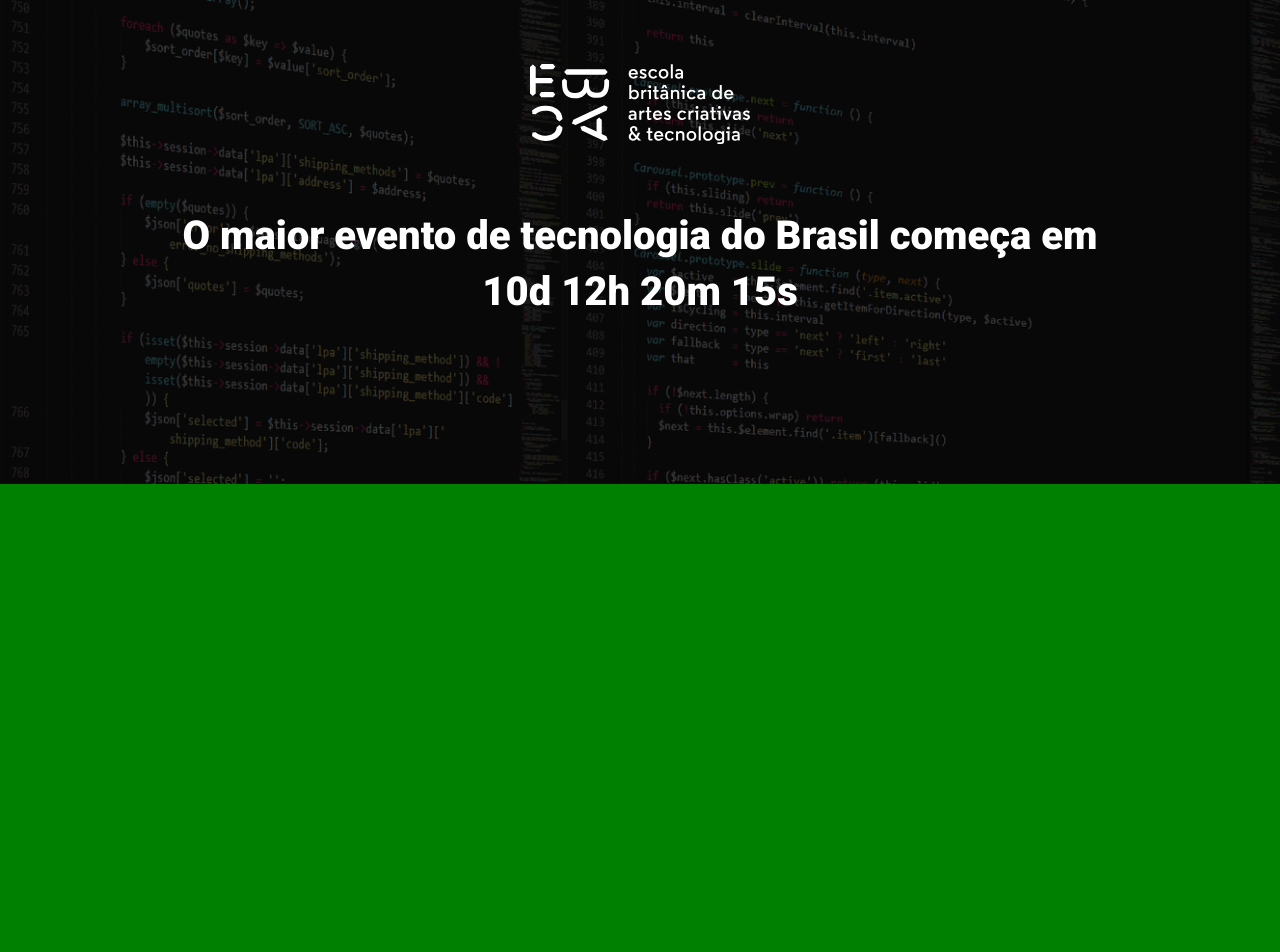
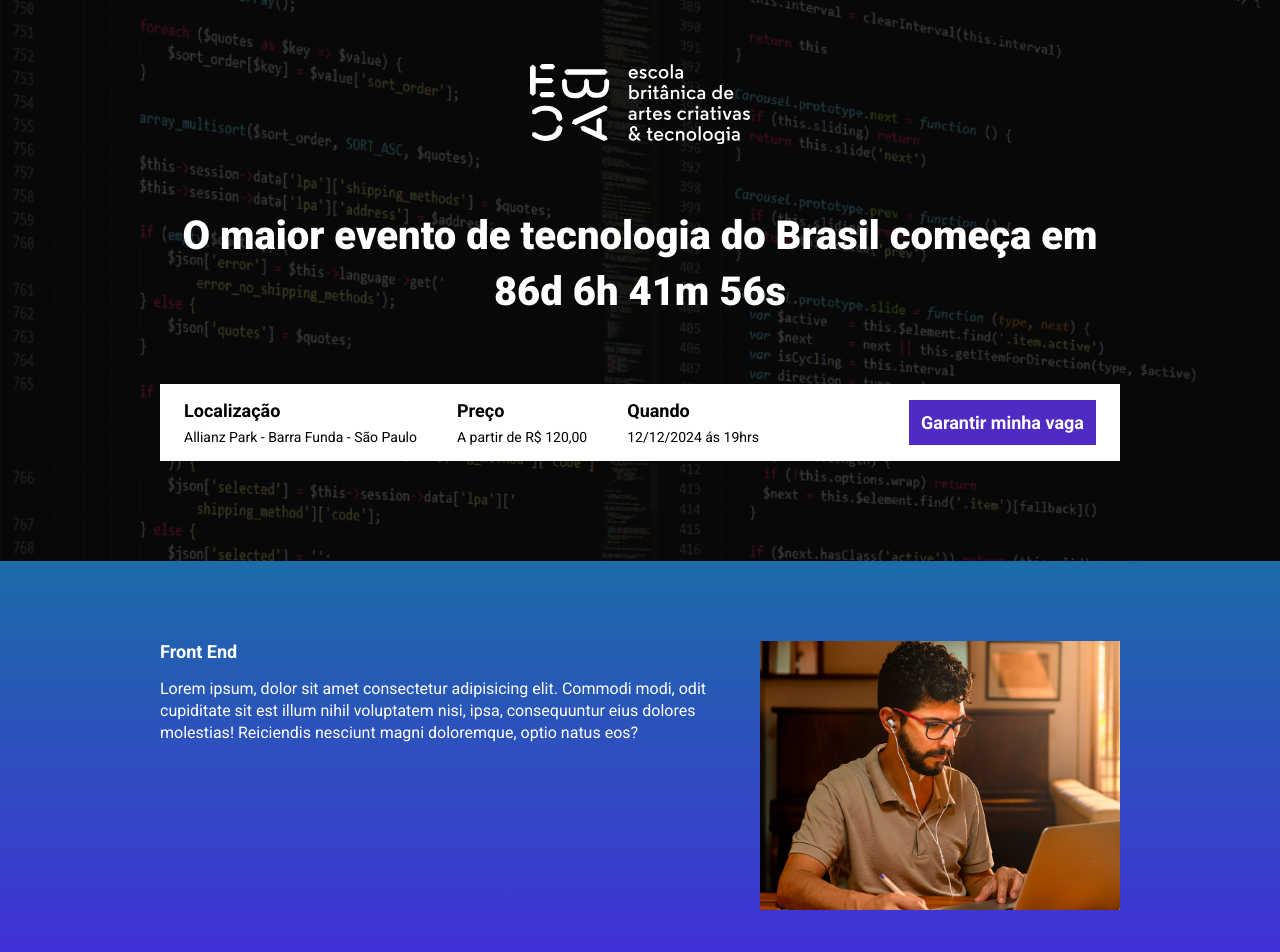
Before and after one commit to diegocavalcanti-dev/ebac_tech_talks, a website built with Parcel: page src/index.html in a window 1280 px wide. Shown: the top 952 px of the page. Before the commit the page ends 800 px from the top, so only its background shows below. Built offline with nearby package versions, Linux system fonts and the light colour scheme.

Commit message:
criando a contagem regressiva

```diff
--- a/package.json
+++ b/package.json
@@ -1,9 +1,9 @@
 {
   "name": "aula",
   "version": "1.0.0",
-  "main": "index.js",
   "scripts": {
     "dev": "parcel src/index.html src/styles/main.scss src/scripts/main.js --no-cache",
+    "build": "parcel build src/index.html",
     "test": "echo \"Error: no test specified\" && exit 1"
   },
   "keywords": [],
@@ -11,8 +11,8 @@
   "license": "ISC",
   "description": "",
   "devDependencies": {
-    "@parcel/transformer-sass": "^2.12.0",
-    "parcel": "^2.12.0",
+    "@parcel/transformer-sass": "^2.8.0",
+    "parcel": "^2.8.0",
     "sharp": "^0.31.3"
   }
 }
--- a/src/index.html
+++ b/src/index.html
@@ -10,18 +10,82 @@
     <link rel="preconnect" href="https://fonts.gstatic.com" crossorigin>
     <link href="https://fonts.googleapis.com/css2?family=Roboto:wght@400;700;900&display=swap" rel="stylesheet">
     <link rel="stylesheet" href="styles/main.scss">
+    <link rel="stylesheet" href="https://unpkg.com/aos@next/dist/aos.css" />
 </head>
 <body>
     <header class="hero">
         <div class="container">
             <img class="hero__logo" src="./images/ebac_logo.svg" alt="EBAC">
-        <p class="hero__text">
-            O maior evento de tecnologia do Brasil começa em 10d 12h 20m 15s
-        </p>
+            <p class="hero__text">
+                O maior evento de tecnologia do Brasil começa em <span id="contador"></span>
+            </p>
+            <div class="infos-bar">
+                <ul class="infos-bar__infos">
+                    <li class="infos-bar__infos__item">
+                        <b>Localização</b>
+                        Allianz Park - Barra Funda - São Paulo
+                    </li>
+                    <li class="infos-bar__infos__item">
+                        <b>Preço</b>
+                        A partir de R$ 120,00
+                    </li>
+                    <li class="infos-bar__infos__item">
+                        <b>Quando</b>
+                        12/12/2024 ás 19hrs
+                    </li>
+                </ul>
+                <a href="#" class="button button--primary">
+                    Garantir minha vaga
+                </a>
+            </div>
         </div>
     </header>
+    <section class="event event--frontend">
+        <div class="container" data-aos="fade-right">
+            <div class="event__details">
+                <h2 class="event__details__title">Front End</h2>
+                <p class="event__details__description">
+                    Lorem ipsum, dolor sit amet consectetur adipisicing elit. Commodi modi, odit cupiditate sit est illum nihil voluptatem nisi, ipsa, consequuntur eius dolores molestias! Reiciendis nesciunt magni doloremque, optio natus eos?
+                </p>
+            </div>
+            <img class="event__image" src="./images/frontend.png" alt="front-end">
+        </div>
+    </section>
+    <section class="event event--ui-ux event--image-left">
+        <div class="container" data-aos="fade-left">
+            <div class="event__details">
+                <h2 class="event__details__title">UI/UX</h2>
+                <p class="event__details__description">
+                    Lorem ipsum, dolor sit amet consectetur adipisicing elit. Commodi modi, odit cupiditate sit est illum nihil voluptatem nisi, ipsa, consequuntur eius dolores molestias! Reiciendis nesciunt magni doloremque, optio natus eos?
+                </p>
+            </div>
+            <img class="event__image" src="./images/frontend.png" alt="front-end">
+        </div>
+    </section>
+    <section class="event event--data-science">
+        <div class="container" data-aos="fade-right">
+            <div class="event__details">
+                <h2 class="event__details__title">Data Science</h2>
+                <p class="event__details__description">
+                    Lorem ipsum, dolor sit amet consectetur adipisicing elit. Commodi modi, odit cupiditate sit est illum nihil voluptatem nisi, ipsa, consequuntur eius dolores molestias! Reiciendis nesciunt magni doloremque, optio natus eos?
+                </p>
+            </div>
+            <img class="event__image" src="./images/frontend.png" alt="front-end">
+        </div>
+    </section>
+    <section class="event event--backend event--image-left">
+        <div class="container" data-aos="fade-left">
+            <div class="event__details">
+                <h2 class="event__details__title">Back End</h2>
+                <p class="event__details__description">
+                    Lorem ipsum, dolor sit amet consectetur adipisicing elit. Commodi modi, odit cupiditate sit est illum nihil voluptatem nisi, ipsa, consequuntur eius dolores molestias! Reiciendis nesciunt magni doloremque, optio natus eos?
+                </p>
+            </div>
+            <img class="event__image" src="./images/frontend.png" alt="back-end">
+        </div>
+    </section>
 
-
+    <script src="https://unpkg.com/aos@next/dist/aos.js"></script>
     <script src="scripts/main.js"></script>
 </body>
 </html>
--- a/src/scripts/main.js
+++ b/src/scripts/main.js
@@ -1 +1,61 @@
-console.log("Olá mundo");
+AOS.init();
+
+const dataDoEvento = new Date("Dec 12, 2024 19:00:00");
+const timeSampDoEvento = dataDoEvento.getTime();
+
+const contaAsHoras = setInterval(function () {
+    const agora = new Date();
+    const timeSampAtual = agora.getTime();
+
+    const distanciaAteOEvento = timeSampDoEvento - timeSampAtual;
+
+    const diaEmMs = 1000 * 60 * 60 * 24;
+    const horaEmMs = 1000 * 60 * 60;
+    const minutoEmMs = 1000 * 60;
+
+    const diasAteOEvento = Math.floor(distanciaAteOEvento / diaEmMs);
+    const horasAteOEvento = Math.floor((distanciaAteOEvento % diaEmMs) / horaEmMs);
+    const minutosAteOEvento = Math.floor((distanciaAteOEvento % horaEmMs) / minutoEmMs);
+    const segundoAteoEvento = Math.floor((distanciaAteOEvento % minutoEmMs) / 1000);
+
+    console.log(diasAteOEvento);
+    console.log(horasAteOEvento);
+    console.log(minutosAteOEvento);
+    console.log(segundoAteoEvento);
+
+    document.getElementById('contador').innerHTML = `${diasAteOEvento}d ${horasAteOEvento}h ${minutosAteOEvento}m ${segundoAteoEvento}s`;
+
+    if (distanciaAteOEvento < 0) {
+        clearInterval(contaAsHoras);
+        document.getElementById('contador').innerHTML = 'Evento expirado';
+    }
+}, 1000);
+
+
+// AOS.init();
+
+// const dataDoEvento = new Date("Dec 12, 2024 19:00:00");
+// const timeSampDoEvento = dataDoEvento.getTime();
+
+// const contaAsHoras = setInterval(function () {
+//     const agora = new Date();
+//     const timeSampAtual = agora.getTime();
+
+//     const distanciaAteOEvento = timeSampDoEvento - timeSampAtual;
+
+//     const diaEmMs = 1000 * 60 * 60 * 24;
+//     const horaEmMs = 1000 * 60 * 60;
+//     const minutoEmMs = 1000 * 60;
+
+//     const diasAteOEvento = Math.floor(distanciaAteOEvento / diaEmMs);
+//     const horasAteOEvento = Math.floor((distanciaAteOEvento % diaEmMs) / horaEmMs);
+//     const minutosAteOEvento = Math.floor((distanciaAteOEvento % horaEmMs) / minutoEmMs);
+//     const segundoAteoEvento = Math.floor((distanciaAteOEvento % minutoEmMs) / 1000);
+
+//     console.log(diasAteOEvento);
+//     console.log(horasAteOEvento);
+//     console.log(minutosAteOEvento);
+//     console.log(segundoAteoEvento);
+
+//     document.getElementById('contador').innerHTML = `${diasAteOEvento}d ${horasAteOEvento}h ${minutosAteOEvento}m ${segundoAteoEvento}s`
+// }, 1000);
--- /dev/null
+++ b/src/styles/_event.scss
@@ -0,0 +1,62 @@
+@use 'variables';
+
+.event {
+    padding: 80px 0;
+
+    &--frontend{
+        background-image: linear-gradient(variables.$blue1, variables.$blue2);
+    }
+
+    &--ui-ux{
+        background-image: linear-gradient(variables.$blue2, variables.$pink);
+    }
+
+    &--data-science{
+        background-image: linear-gradient(variables.$pink, variables.$yellow);
+    }
+
+    &--backend{
+        background-image: linear-gradient(variables.$yellow, variables.$pink);
+    }
+
+    &--image-left{
+        .container {
+            flex-direction: row-reverse;
+        }
+    }
+
+    .container {
+        display: flex;
+        gap: 40px;
+    }
+
+    &__image {
+        max-width: 360px;
+    }
+
+    &__details {
+        &__title {
+            font-size: 18px;
+            font-weight: bold;
+            margin-bottom: 16px;
+        }
+        &__description {
+            line-height: 22px;
+        }
+    }
+
+    @media (max-width: 640px) {
+        .container {
+            display: block;
+        }
+
+        &__image {
+            width: 100%;
+        }
+
+        &__details {
+            margin-right: 0;
+            margin-bottom: 16px;
+        }
+    }
+}
--- a/src/styles/_hero.scss
+++ b/src/styles/_hero.scss
@@ -1,3 +1,5 @@
+@use 'variables';
+
 .hero {
         padding-top: 64px;
         padding-bottom: 100px;
@@ -16,7 +18,7 @@
             left: 0;
             width: 100%;
             height: 100%;
-            background-color: #000;
+            background-color: variables.$secondaryTextColor;
             content: '';
             opacity: .7;
         }
@@ -38,7 +40,7 @@
         }
 
         @media (max-width: 640px) {
-            padding-top: 40px 0;
+            padding: 40px 0;
 
             &__logo {
                 height: 40px;
--- /dev/null
+++ b/src/styles/_variables.scss
@@ -0,0 +1,8 @@
+$textColor: #fff;
+$secondaryTextColor: #000;
+
+$blue1: #1B6CA7;
+$blue2: #442BDB;
+$pink: #89223B;
+$yellow: #9C791D;
+$purple: #4F2AC3;
--- /dev/null
+++ b/src/styles/components/_buttons.scss
@@ -0,0 +1,27 @@
+@use '../variables';
+
+.button {
+    padding: 12px;
+    font-size: 18px;
+    font-weight: bold;
+    cursor: pointer;
+    text-decoration: none;
+    text-align: center;
+    white-space: nowrap;
+
+    &--primary {
+        color: variables.$textColor;
+        background-color: variables.$purple;
+    }
+
+    @media (max-width: 1024px) {
+        display: flex;
+        align-items: center;
+    }
+
+    @media (max-width: 640px) {
+        display: block;
+        width: 100%;
+    }
+
+}
--- /dev/null
+++ b/src/styles/components/_infos_bar.scss
@@ -0,0 +1,44 @@
+@use '../variables';
+
+.infos-bar {
+    padding: 16px 24px;
+    background-color: variables.$textColor;
+    display: flex;
+    justify-content: space-between;
+
+    &__infos {
+        display: flex;
+        gap: 40px;
+
+        &__item {
+            font-size: 14px;
+            color: variables.$secondaryTextColor;
+
+            b {
+                margin-bottom: 8px;
+                display: block;
+                font-size: 18px;
+                color: variables.$secondaryTextColor;
+            }
+        }
+    }
+
+    @media (max-width: 640px) {
+        display: block;
+
+        &__infos {
+            display: block;
+
+            &__item {
+                margin-bottom: 24px;
+            }
+        }
+    }
+
+    @media (max-width: 1024px) {
+
+        &__infos {
+            gap: 16px;
+        }
+    }
+}
--- a/src/styles/main.scss
+++ b/src/styles/main.scss
@@ -1,11 +1,16 @@
 @use 'hero';
+@use './components/infos_bar';
+@use './components/buttons';
+@use 'event';
+@use 'variables';
 
 * {
     margin: 0;
     padding: 0;
     box-sizing: border-box;
     font-family: Roboto, sans-serif;
-    color: #fff;
+    color: variables.$textColor;
+    list-style: none;
 }
 
 .container {
@@ -21,7 +26,3 @@
         max-width: 90%;
     }
 }
-
-body {
-    background-color: green;
-}
```
Also changed, not shown: 1 other file.
